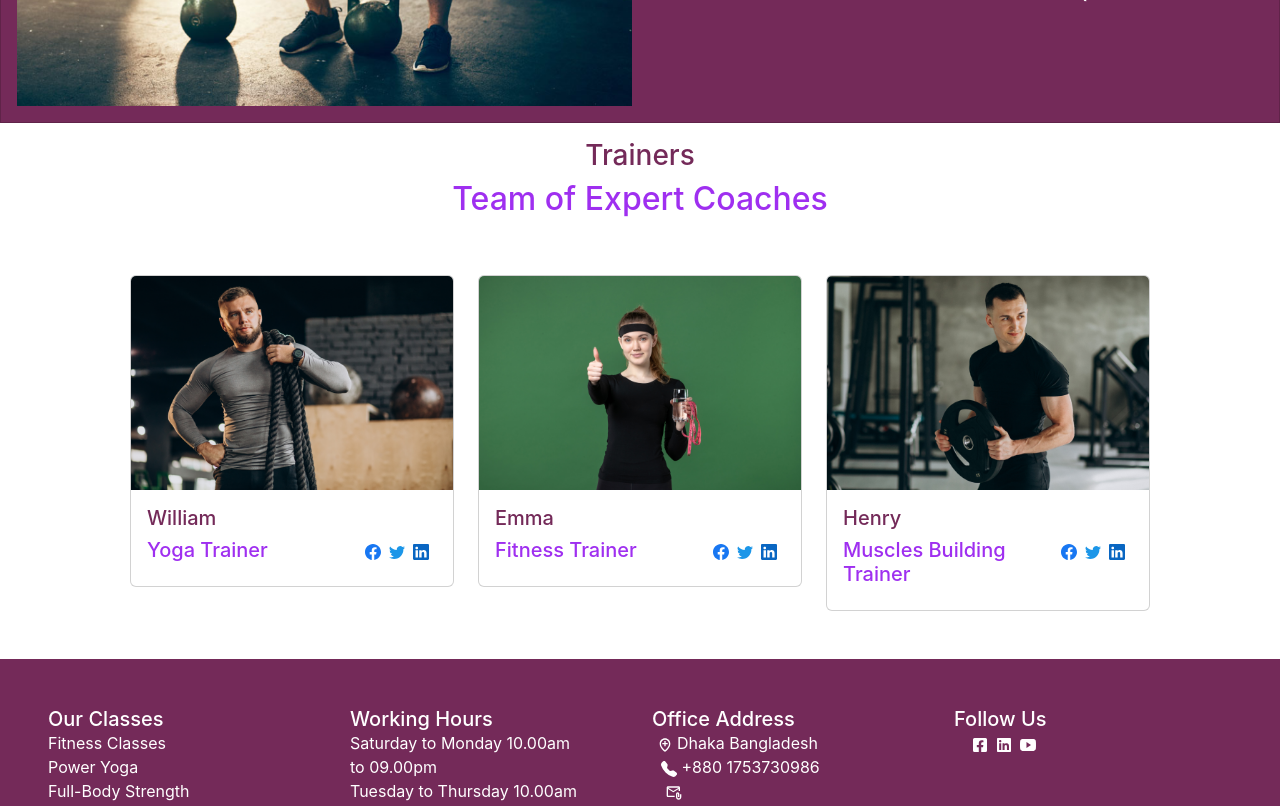
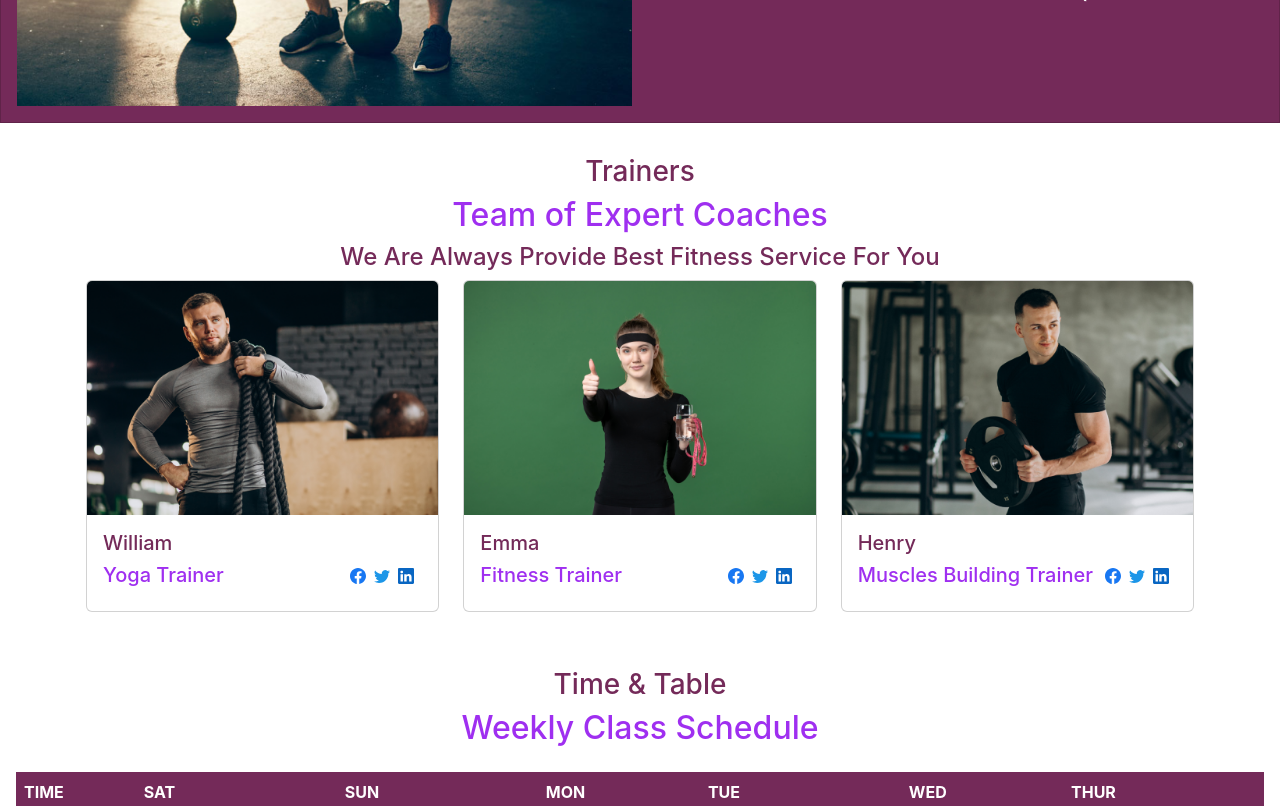
Before and after one commit to MohammadFaysal731/MohammadFaysal731-anytime-earn-fitness-client, a React (Create React App) app: page / in a window 1280 px wide. Shown: the part 1980-2786 px from the top of the page. Built offline with nearby package versions, Linux system fonts and the light colour scheme.

Commit message:
add time & table section

```diff
--- a/src/components/Footer/Footer.js
+++ b/src/components/Footer/Footer.js
@@ -4,9 +4,8 @@ import { footerData } from "./footerData";
 
 const Footer = () => {
   return (
-    <>
     <footer
-        className="p-5 "
+      className="p-5"
       style={{ background: "#742A59", color: "white" }}
     >
       <Row xs={1} md={2} lg={4} className="g-4">
@@ -41,7 +40,6 @@ const Footer = () => {
         ))}
       </Row>
     </footer>
-    </>
   );
 };
 
--- a/src/pages/About.js
+++ b/src/pages/About.js
@@ -28,7 +28,7 @@ const About = () => {
                   Starting a fitness journey can be difficult and scary. If you
                   are at this point, ready to make some serious lifestyle
                   changes, then come to our gym. We help you transform your body
-                  into a beautiful shape।
+                  into a beautiful shape.
                 </h6>
               </div>
               <div className="row">
@@ -41,7 +41,7 @@ const About = () => {
                       onEnter={() => setCounterOn(true)}
                       onExit={() => setCounterOn(false)}
                     >
-                      {counterOn && <CountUp start={0} end={1500} duration={3} delay={0} />
+                      {counterOn && <CountUp start={0} end={1400} duration={3} delay={0} />
                     }&nbsp;<AiFillPlusCircle />
 
                     </ScrollTrigger>
--- a/src/pages/Home/Home.js
+++ b/src/pages/Home/Home.js
@@ -3,6 +3,7 @@ import About from '../About';
 import Trainers from '../Institution/Trainers/Trainers';
 import Banner from './Banner';
 import Services from './Services/Services';
+import WeeklyClassSchedule from './WeeklyClassSchedule/WeeklyClassSchedule';
 
 const Home = () => {
   return (
@@ -11,6 +12,7 @@ const Home = () => {
       <Services />
       <About />
       <Trainers />
+      <WeeklyClassSchedule/>
     </>
   );
 };
--- /dev/null
+++ b/src/pages/Home/WeeklyClassSchedule/WeeklyClassSchedule.js
@@ -0,0 +1,116 @@
+import React from "react";
+import { Table } from "react-bootstrap";
+import { weeklyClassScheduleData } from "./WeeklyClassScheduleData";
+
+const WeeklyClassSchedule = () => {
+  return (
+    <div className="p-3">
+      <div className="text-center m-4">
+        <h3 style={{ color: "#742A59" }}>Time & Table</h3>
+        <h2 style={{ color: "#9F2FF0" }}>Weekly Class Schedule</h2>
+      </div>
+      <Table
+
+        hover
+        responsive
+        style={{ background: "#742A59", color: "white" }}
+      >
+        <thead>
+          <tr>
+            <th>TIME</th>
+            {weeklyClassScheduleData?.map(({ day }, index) => (
+              <th>{day}</th>
+            ))}
+          </tr>
+        </thead>
+        <tbody>
+          {weeklyClassScheduleData?.map(({ time, schedules }, index) => (
+            <tr>
+              <td>{time}</td>
+              {/* sat */}
+              <td>
+                {schedules?.map(({ sat1, sun3, mon1, tue1, wed1, thur1 }) => (
+                  <>
+                    {sat1}
+                    {sun3}
+                    {mon1}
+                    {tue1}
+                    {wed1}
+                    {thur1}
+                  </>
+                ))}
+              </td>
+              {/* sun */}
+              <td>
+                {schedules?.map(({ sat3, sun1, mon3, tue4, wed2, thur4 }) => (
+                  <>
+                    {sat3}
+                    {sun1}
+                    {mon3}
+                    {tue4}
+                    {wed2}
+                    {thur4}
+                  </>
+                ))}
+              </td>
+              {/* mon */}
+              <td>
+                {schedules?.map(({ sat1, sun1, mon1, tue1, wed1, thur1 }) => (
+                  <>
+                    {sat1}
+                    {sun1}
+                    {mon1}
+                    {tue1}
+                    {wed1}
+                    {thur1}
+                  </>
+                ))}
+              </td>
+              {/* tue */}
+              <td>
+                {schedules?.map(({ sat3, sun1, mon3, tue4, wed2, thur4 }) => (
+                  <>
+                    {sat3}
+                    {sun1}
+                    {mon3}
+                    {tue4}
+                    {wed2}
+                    {thur4}
+                  </>
+                ))}
+              </td>
+              {/* wed */}
+              <td>
+                {schedules?.map(({ sat1, sun1, mon1, tue1, wed1, thur1 }) => (
+                  <>
+                    {sat1}
+                    {sun1}
+                    {mon1}
+                    {tue1}
+                    {wed1}
+                    {thur1}
+                  </>
+                ))}
+              </td>
+              {/* thru */}
+              <td>
+                {schedules?.map(({ sat3, sun1, mon3, tue4, wed2, thur4 }) => (
+                  <>
+                    {sat3}
+                    {sun1}
+                    {mon3}
+                    {tue4}
+                    {wed2}
+                    {thur4}
+                  </>
+                ))}
+              </td>
+            </tr>
+          ))}
+        </tbody>
+      </Table>
+    </div>
+  );
+};
+
+export default WeeklyClassSchedule;
--- /dev/null
+++ b/src/pages/Home/WeeklyClassSchedule/WeeklyClassScheduleData.js
@@ -0,0 +1,66 @@
+export const weeklyClassScheduleData = [
+  {
+    _id: 0,
+    day: "SAT",
+    time: "10.00am",
+    schedules: [
+      { _id: 0, sat1: "FITNESS" },
+      { _id: 1, sat2: "BOXING" },
+      { _id: 2, sat3: "CYCLING" },
+    ],
+  },
+  {
+    _id: 1,
+    day: "SUN",
+    time: "11.00am",
+    schedules: [
+      { _id: 0, sun2: "KARATE" },
+      { _id: 1, sun1: "MEDITATION" },
+      { _id: 2, sun3: "BODY BUILDING" },
+    ],
+  },
+  {
+    _id: 2,
+    day: "MON",
+    time: "12.00pm",
+    schedules: [
+      { _id: 0, mon1: "BOXING" },
+      { _id: 1, mon2: "CYCLING" },
+      { _id: 2, mon3: "FITNESS" },
+    ],
+  },
+  {
+    _id: 3,
+    day: "TUE",
+    time: "06.00pm",
+    schedules: [
+      { _id: 0, tue1: "MEDITATION" },
+      { _id: 1, tue2: "FITNESS" },
+      { _id: 2, tue3: "CYCLING" },
+      { _id: 3, tue4: "BOXING" },
+    ],
+  },
+  {
+    _id: 4,
+    day: "WED",
+    time: "07.00pm",
+    schedules: [
+      { _id: 0, wed1: "CYCLING" },
+      { _id: 1, wed2: "RUNNING" },
+      { _id: 2, wed3: "BOXING" },
+    ],
+  },
+  {
+    _id: 5,
+    day: "THUR",
+    time: "08.00pm",
+    schedules: [
+      { _id: 0, thur1: "KARATE" },
+      { _id: 1, thur2: "BOXING" },
+      { _id: 2, thur3: "CYCLING" },
+      { _id: 3, thur4: "BODY BUILDING" },
+      { _id: 4, thur5: "OFF" },
+    ],
+  },
+
+];
--- a/src/pages/Institution/Trainers/Trainers.js
+++ b/src/pages/Institution/Trainers/Trainers.js
@@ -5,12 +5,15 @@ import { trainerData } from "./TrainersData";
 const Trainers = () => {
   return (
     <>
-      <div className="container">
+      <div className="container p-3">
         <div className="text-center">
           <h3 style={{ color: "#742A59" }}>Trainers</h3>
           <h2 style={{ color: "#9F2FF0" }}>Team of Expert Coaches</h2>
+          <h4 style={{ color: "#742A59" }}>
+            We Are Always Provide Best Fitness Service For You
+          </h4>
         </div>
-        <Row xs={1} md={2} lg={3} className="g-4 p-5">
+        <Row xs={1} md={2} lg={3} className="g-4">
           {trainerData?.map(
             (
               { name, image, description, facebook, twitter, linkedin },
```
Also changed, not shown: src/pages/Home/FeaturedClasses/FeaturedClasses.js (added, +15 -0 lines). Lines whose indentation alone changed are shown as unchanged.
